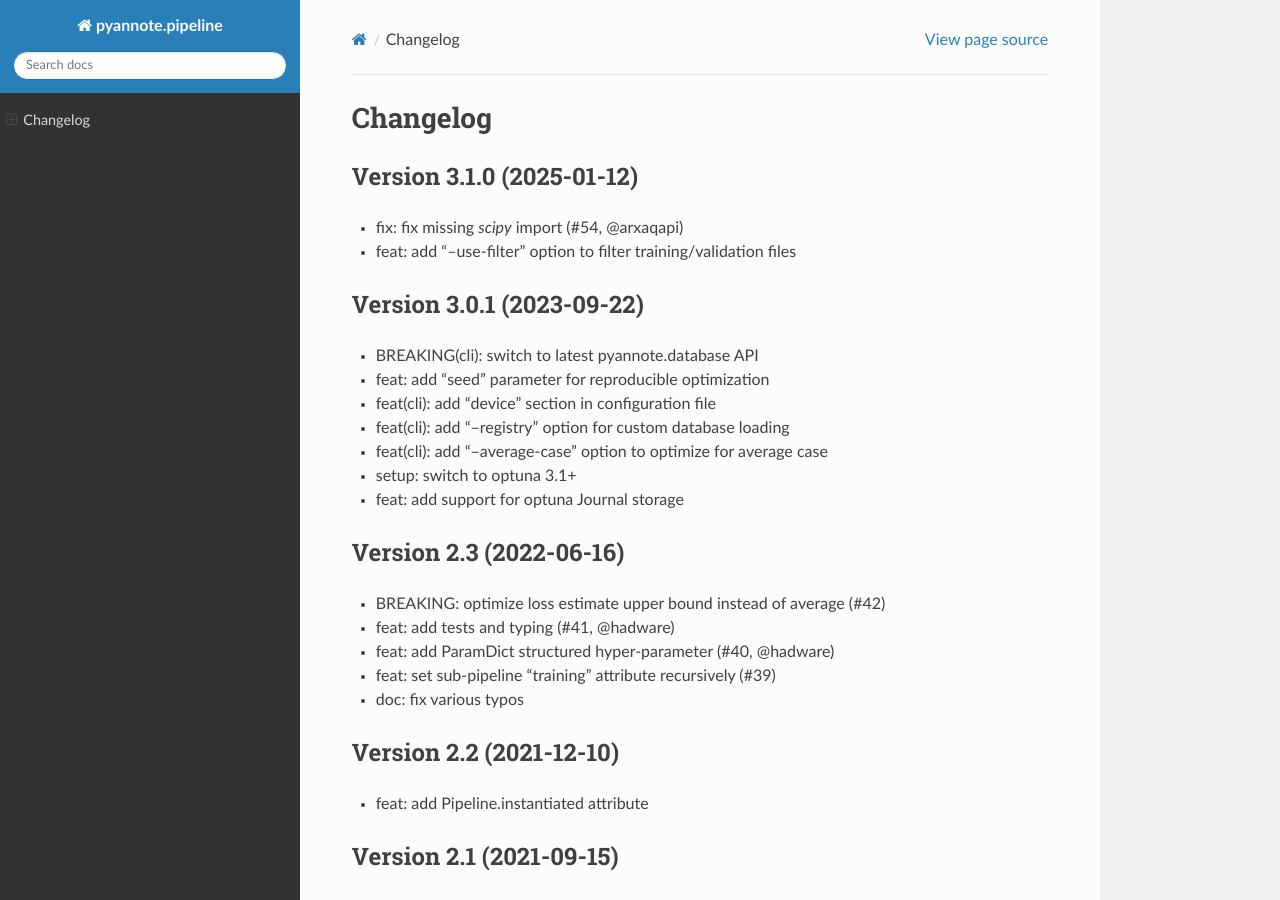
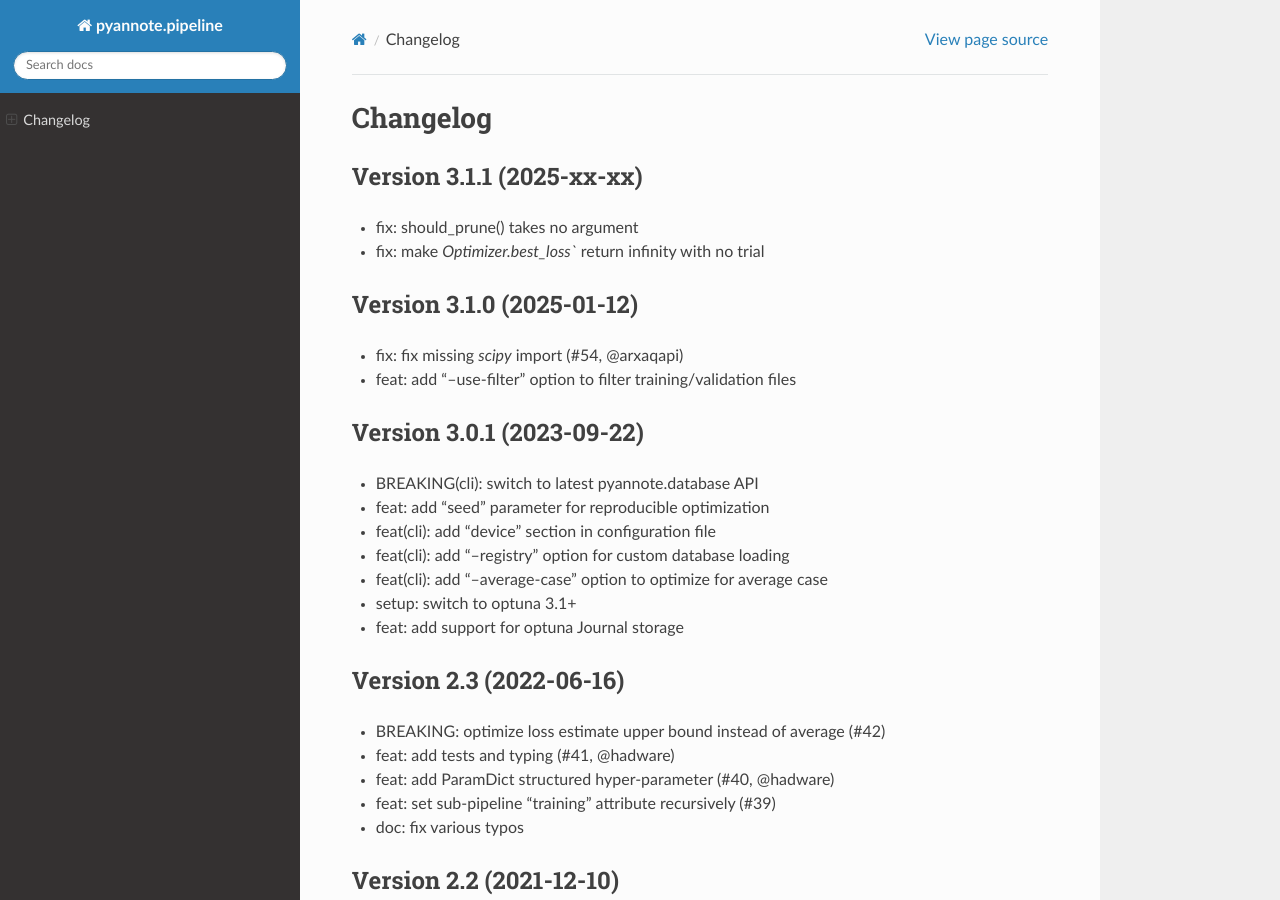
Before and after one commit to pyannote/pyannote-pipeline, a Sphinx documentation site: the page built from doc/source/changelog.rst, in a window 1280 px wide and 900 px high. Built offline with Sphinx 7.4.7 and the Read the Docs theme 3.1.0, drawn with Linux system fonts in a browser that asks for light colours.

Commit message:
doc: update changelog

```diff
--- a/doc/source/changelog.rst
+++ b/doc/source/changelog.rst
@@ -1,6 +1,13 @@
 #########
 Changelog
 #########
+
+Version 3.1.1 (2025-xx-xx)
+~~~~~~~~~~~~~~~~~~~~~~~~~~
+
+- fix: should_prune() takes no argument
+- fix: make `Optimizer.best_loss`` return infinity with no trial
+
 
 Version 3.1.0 (2025-01-12)
 ~~~~~~~~~~~~~~~~~~~~~~~~~~
```
